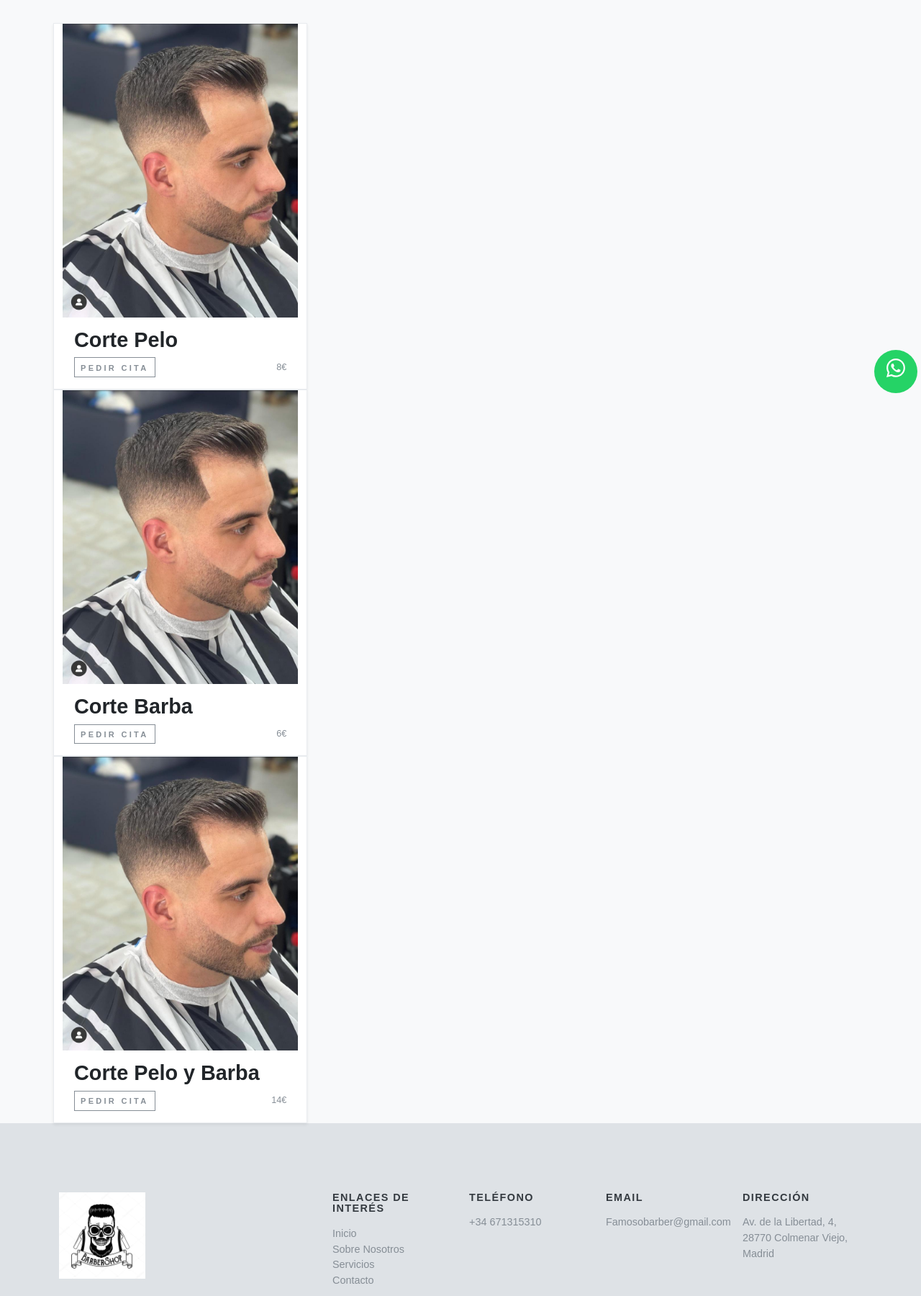
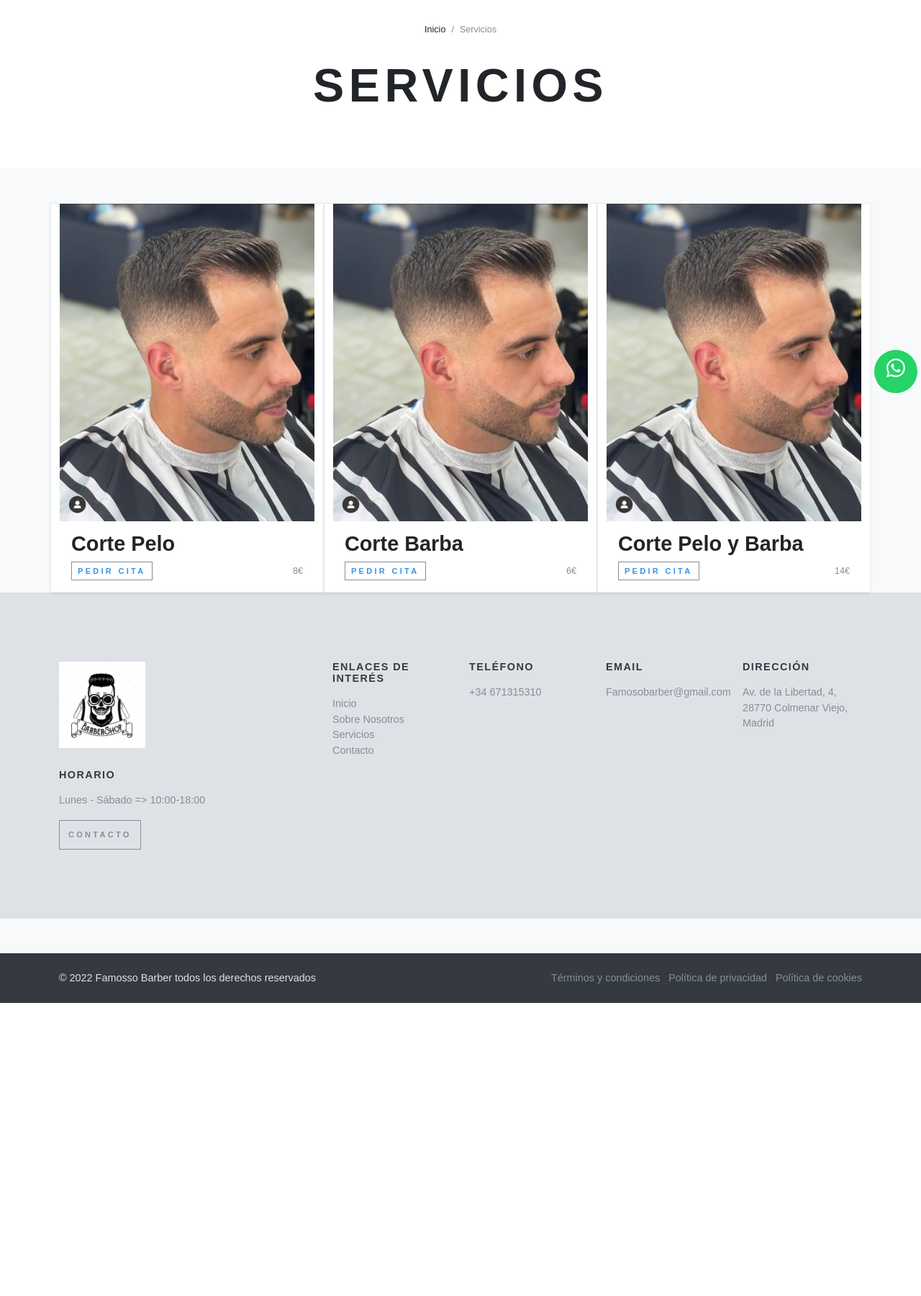
Before and after one commit to getAlexRibeiro/TFG_PELU, a PHP site: page /TFG_PELU/servicios.php in a window 1280 px wide. Shown: the part 134-1934 px from the top of the page at 72% size. After the commit the page ends 1527 px from the top, so only its background shows below. Run offline with PHP 8.4, Linux system fonts and the light colour scheme; data comes from the database, SQL or seed files in the repository; some libraries are stand-ins or nearby versions; some web fonts are replaced.

Commit message:
lesgoooo

```diff
--- a/servicios.php
+++ b/servicios.php
@@ -18,22 +18,34 @@ $datos= mysqli_query ($con,$consulta_servicios);
 <?php include "includes/importMenu.php"; ?>
   <!-- IMPORTS HEADER END -->
 
-
+  <div class="container">
+        <!-- Breadcrumbs -->
+        <ol class="breadcrumb justify-content-center">
+          <li class="breadcrumb-item"><a href="index.php">Inicio</a></li>
+          <li class="breadcrumb-item active">Servicios</li>
+        </ol>
+        <!-- Hero Content-->
+        <div class="hero-content pb-5 text-center">
+          <h1 class="hero-heading">Servicios</h1>
+          <div class="row">
+          </div>
+        </div>
+      </div>
 
   <div class="album py-5 bg-light">
     <div class="container ">
 
-      <div class="row row-cols-1 row-cols-sm-2 row-cols-md-3 g-3">
+      <div>
         <div class="row ">
         <?php while($fila=mysqli_fetch_array($datos)) : ?>
-          <div class="card shadow-sm">
-            <img class="img-fluid d-flex justify-content-between align-items-center" src="assets/img/photo/ejemplo_ambos.jpeg" alt="pelo adulto">
+          <div class="card shadow-sm col-md-4 col-sm-4" >
+            <img class="img-fluid d-flex justify-content-between align-items-center" width="100%" height="100%" src="assets/img/photo/ejemplo_ambos.jpeg" alt="pelo adulto">
 
             <div class="card-body">
               <h3><?php echo $fila['name_servicio']; ?></h3>
               <div class="d-flex justify-content-between align-items-center">
                 <div class="btn-group">
-                  <button type="button" class="btn btn-sm btn-outline-secondary"><font style="vertical-align: inherit;"><font style="vertical-align: inherit;">Pedir cita</font></font></button>
+                  <button type="button" class="btn btn-sm btn-outline-secondary"><a href="custom-login.php"><font style="vertical-align: inherit;"><font style="vertical-align: inherit;">Pedir cita</font></font></a></button>
                 </div>
                 <small class="text-muted"><font style="vertical-align: inherit;"><font style="vertical-align: inherit;"><?php echo $fila['price_servicio']; ?>€</font></font></small>
               </div>
```
